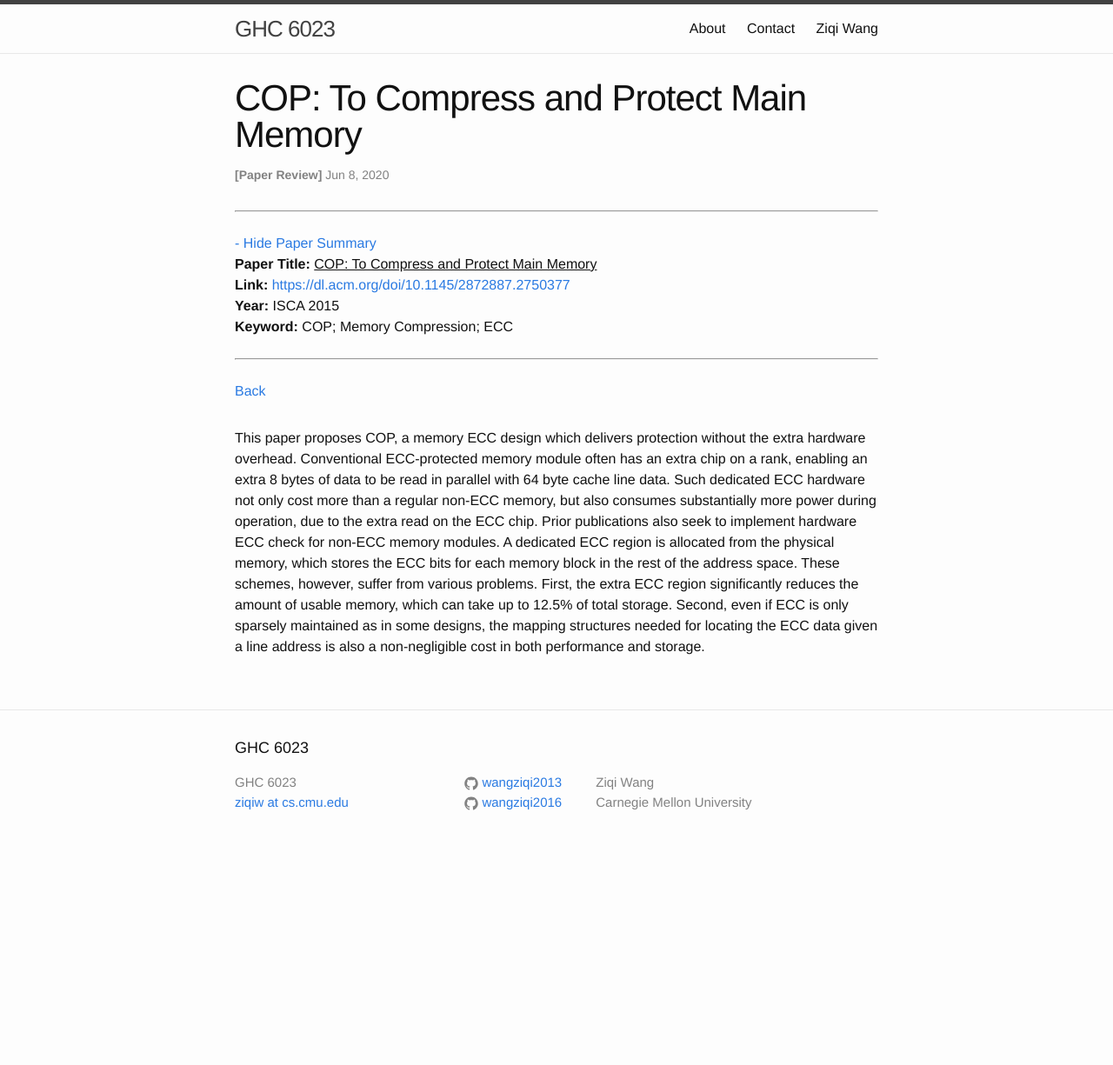
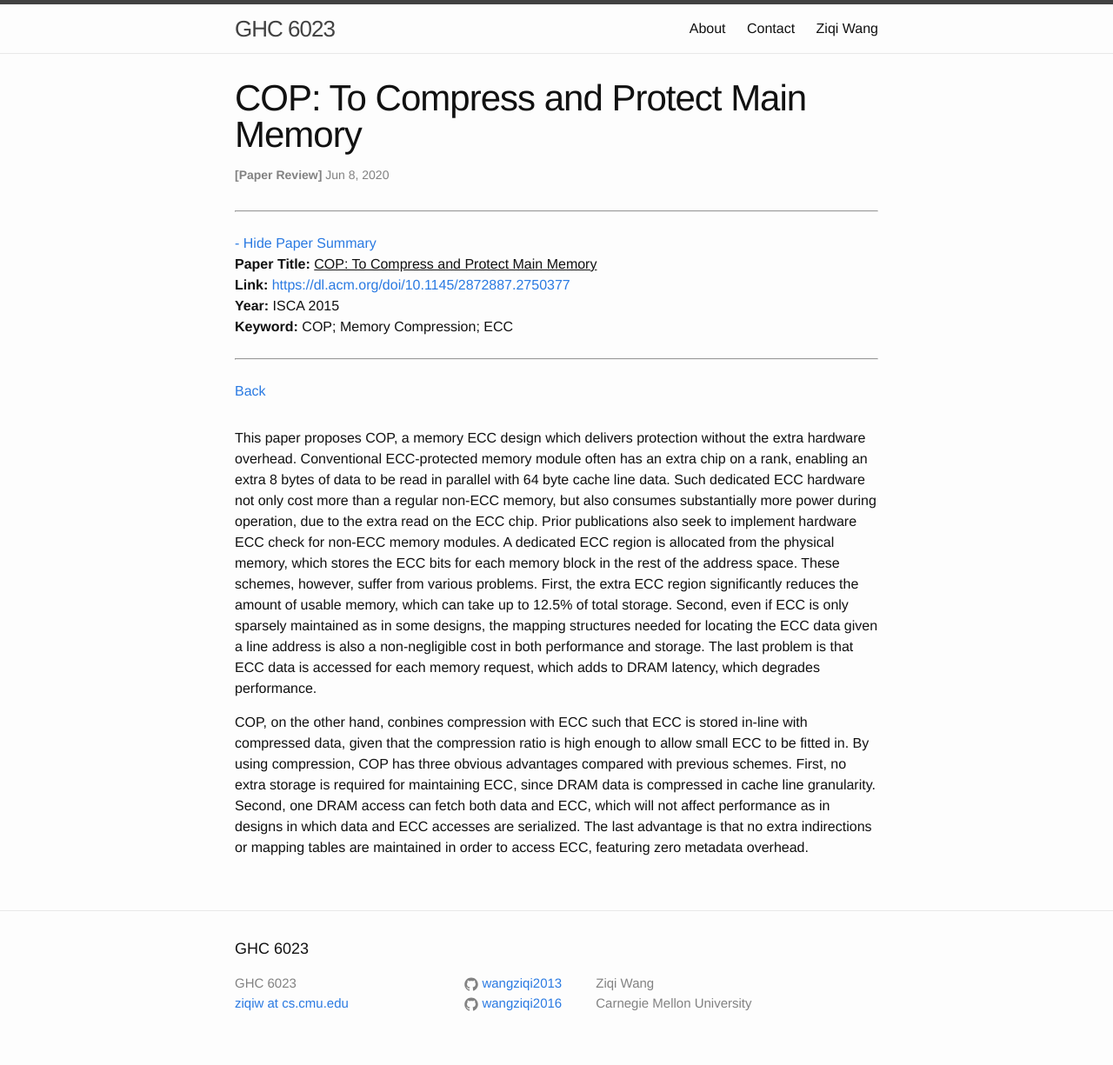
Before and after one commit to wangziqi2013/wangziqi2013.github.io, a Jekyll site: the page built from _posts/2020-06-08-cop.markdown, in a window 1280 px wide. Shown: the whole page at 87% size. Built offline with Jekyll 4.4.1, drawn with Linux system fonts in a browser that asks for light colours; before the commit the page ends 994 px from its top, so only the background shows below that.

Commit message:
Adding advantages

```diff
--- a/_posts/2020-06-08-cop.markdown
+++ b/_posts/2020-06-08-cop.markdown
@@ -22,4 +22,12 @@ allocated from the physical memory, which stores the ECC bits for each memory bl
 These schemes, however, suffer from various problems. First, the extra ECC region significantly reduces the amount of
 usable memory, which can take up to 12.5% of total storage. Second, even if ECC is only sparsely maintained as in
 some designs, the mapping structures needed for locating the ECC data given a line address is also a non-negligible
-cost in both performance and storage.
+cost in both performance and storage. The last problem is that ECC data is accessed for each memory request, which
+adds to DRAM latency, which degrades performance.
+
+COP, on the other hand, conbines compression with ECC such that ECC is stored in-line with compressed data, given that
+the compression ratio is high enough to allow small ECC to be fitted in. By using compression, COP has three obvious
+advantages compared with previous schemes. First, no extra storage is required for maintaining ECC, since DRAM data
+is compressed in cache line granularity. Second, one DRAM access can fetch both data and ECC, which will not affect
+performance as in designs in which data and ECC accesses are serialized. The last advantage is that no extra indirections
+or mapping tables are maintained in order to access ECC, featuring zero metadata overhead.
```
